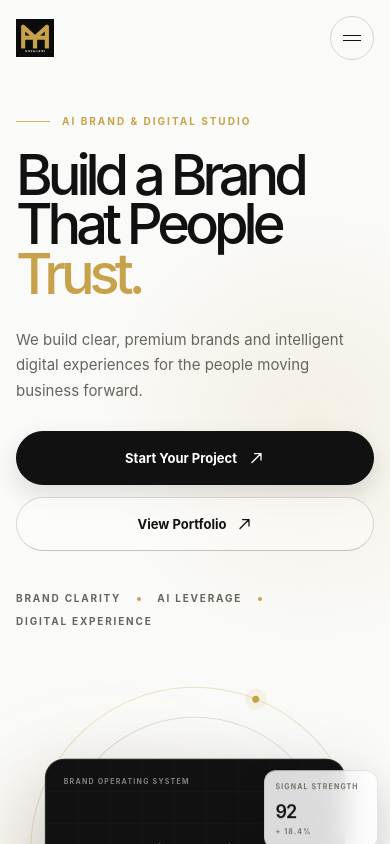
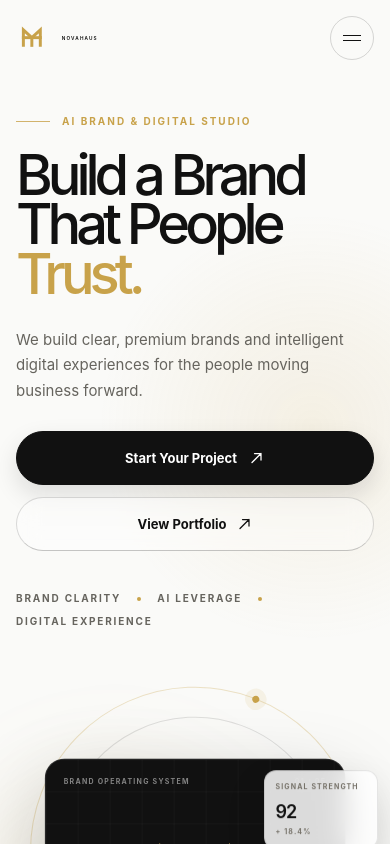
Before and after one commit to b18602877444-ops/novahaus-website, a React (Vite) app: page / in a window 390 px wide. Shown: the top 844 px of the page. Built offline with nearby package versions, Linux system fonts and the light colour scheme.

Commit message:
fix: use correct NOVAHAUS horizontal logo

```diff
--- a/index.html
+++ b/index.html
@@ -5,7 +5,7 @@
     <meta name="viewport" content="width=device-width, initial-scale=1.0" />
     <meta name="theme-color" content="#0B0B0B" />
     <meta name="robots" content="index, follow" />
-    <link rel="icon" type="image/png" sizes="256x256" href="/brand/final/Logo_Black.png" />
+    <link rel="icon" type="image/png" sizes="256x256" href="/brand/final/Favicon_256.png" />
     <link rel="icon" type="image/svg+xml" href="/brand/final/Favicon.svg" />
     <link rel="apple-touch-icon" sizes="180x180" href="/brand/final/Apple_Touch_Icon.png" />
     <meta name="description" content="NOVAHAUS builds clear, premium brands and intelligent digital experiences for founders, creators and modern teams." />
--- a/src/components/BrandLogo.jsx
+++ b/src/components/BrandLogo.jsx
@@ -1,7 +1,8 @@
-import logoBlack from '../../brand/final/Logo_Black.png'
+import logoHorizontal from '../../brand/final/Horizontal_Logo.svg'
+import logoHorizontalWhite from '../../brand/final/Horizontal_White.svg'
 
 function BrandLogo({ reversed = false, className = '' }) {
-  return <img src={logoBlack} alt="NOVAHAUS" className={`brand-logo-asset ${className}`} />
+  return <img src={reversed ? logoHorizontalWhite : logoHorizontal} alt="NOVAHAUS" className={`brand-logo-asset ${className}`} />
 }
 
 export default BrandLogo
--- a/src/index.css
+++ b/src/index.css
@@ -184,14 +184,15 @@
   .brand-lockup {
     display: inline-flex;
     align-items: center;
-    width: 38px;
+    width: auto;
   }
 
-  .brand-logo-asset { display: block; object-fit: contain; }
+  .brand-logo-asset { display: block; width: auto; object-fit: contain; }
   .brand-logo-light {
     display: block;
-    width: 38px;
-    height: 38px;
+    width: auto;
+    height: 32px;
+    max-width: 220px;
   }
 
   .desktop-nav {
@@ -790,7 +791,7 @@
 
   .site-footer { color: #ffffff; background: #0b0b0b; border-top: 1px solid rgba(255, 255, 255, .12); }
   .footer-top { display: flex; align-items: flex-end; justify-content: space-between; gap: 30px; padding-top: 35px; padding-bottom: 52px; }
-  .footer-logo { display: block; width: 38px; height: 38px; }
+  .footer-logo { display: block; width: auto; height: 32px; max-width: 220px; object-fit: contain; }
   .footer-brand p { margin: 13px 0 0; color: #77736a; font-size: 10px; font-weight: 700; letter-spacing: .18em; text-transform: uppercase; }
   .footer-top nav { display: flex; flex-wrap: wrap; justify-content: flex-end; gap: 22px; color: #8f8b82; font-size: 11px; font-weight: 700; letter-spacing: .12em; text-transform: uppercase; }
   .footer-top nav a { transition: color 250ms ease; }
@@ -839,8 +840,8 @@
   @media (max-width: 560px) {
     .page-shell, .site-header { width: min(100% - 32px, 480px); }
     .site-header { height: 76px; }
-    .brand-lockup { width: 38px; }
-    .brand-logo-light { width: 38px; height: 38px; }
+    .brand-lockup { width: auto; }
+    .brand-logo-light { width: auto; height: 30px; }
     .mobile-nav { top: 66px; }
     .section { padding: 84px 0; }
     .section-heading { margin-top: 20px; font-size: clamp(3rem, 14vw, 4.8rem); }
```
